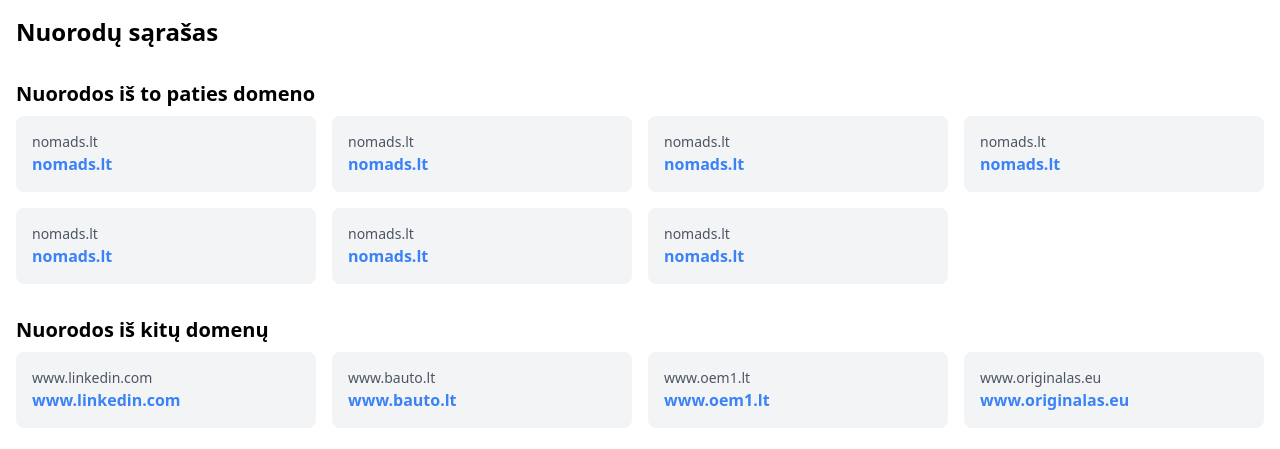
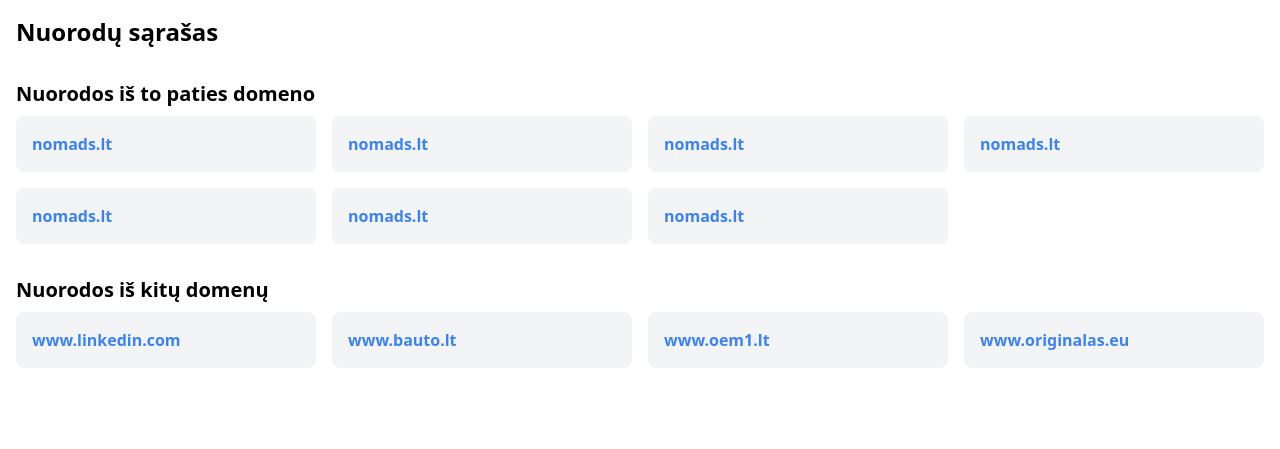
Before and after one commit to gadzet/scapper-nomads, a PHP site: page / in a window 1280 px wide. Shown: the top 449 px of the page. Run offline with PHP 8.4, Linux system fonts and the light colour scheme; data comes from the database, SQL or seed files in the repository; data that the repository does not hold is empty; some libraries are stand-ins or nearby versions.

Commit message:
Remove line
remove unnececary line

```diff
--- a/scrapper.php
+++ b/scrapper.php
@@ -125,7 +125,6 @@
                    title="<?= htmlspecialchars($link['url']) ?>"
                    class="bg-gray-100 rounded-lg p-4 block relative group"
                    target="_blank">
-                    <p class="text-sm text-gray-600"><?= htmlspecialchars($link['domain']) ?></p>
                     <span class="text-blue-500 font-semibold"><?= htmlspecialchars($link['domain']) ?></span>
 
                     <span class="absolute bottom-full left-1/2 transform -translate-x-1/2 -translate-y-2 bg-black text-white text-xs rounded py-1 px-2 opacity-0 group-hover:opacity-100 transition-opacity pointer-events-none">
```
